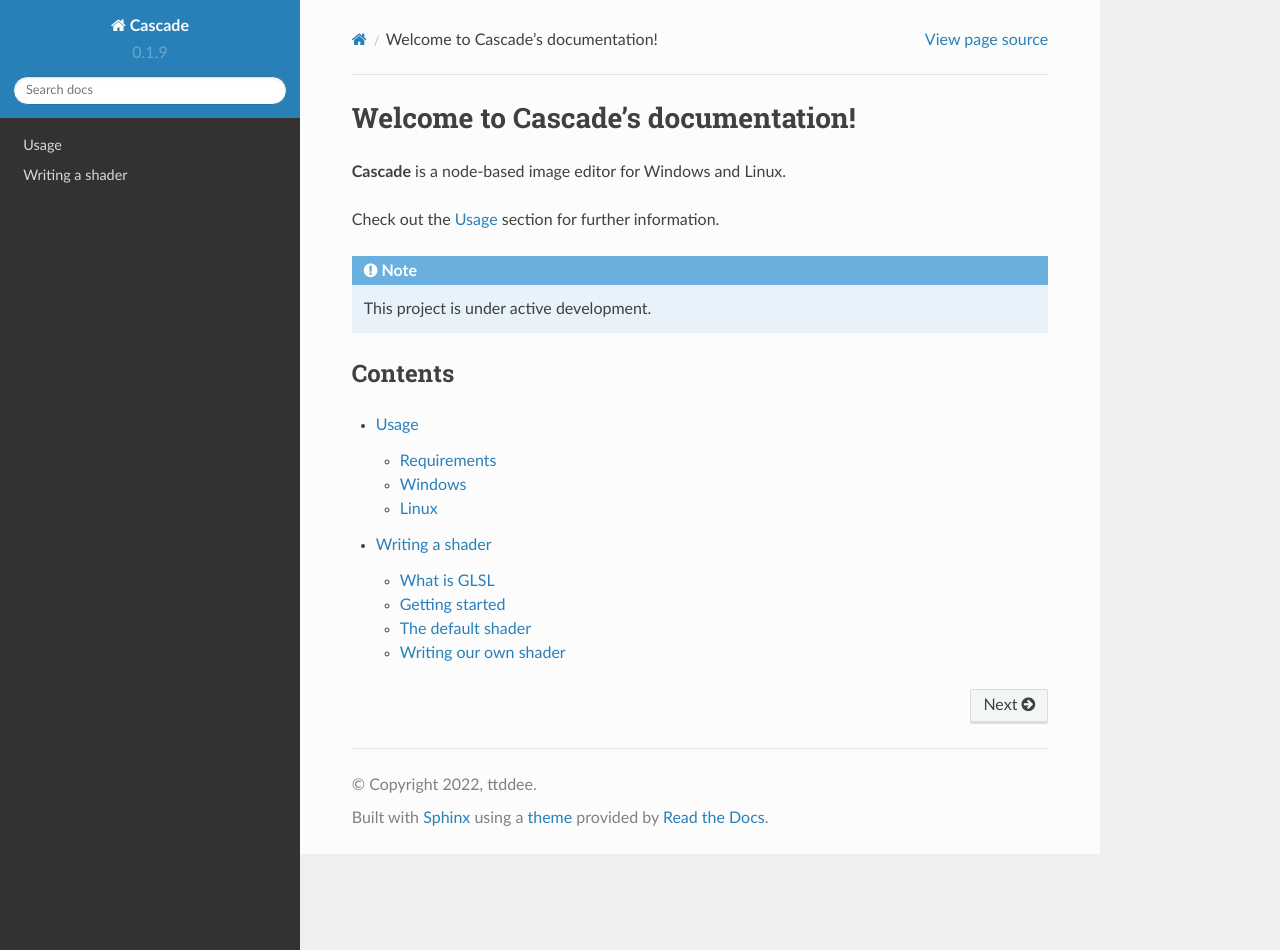
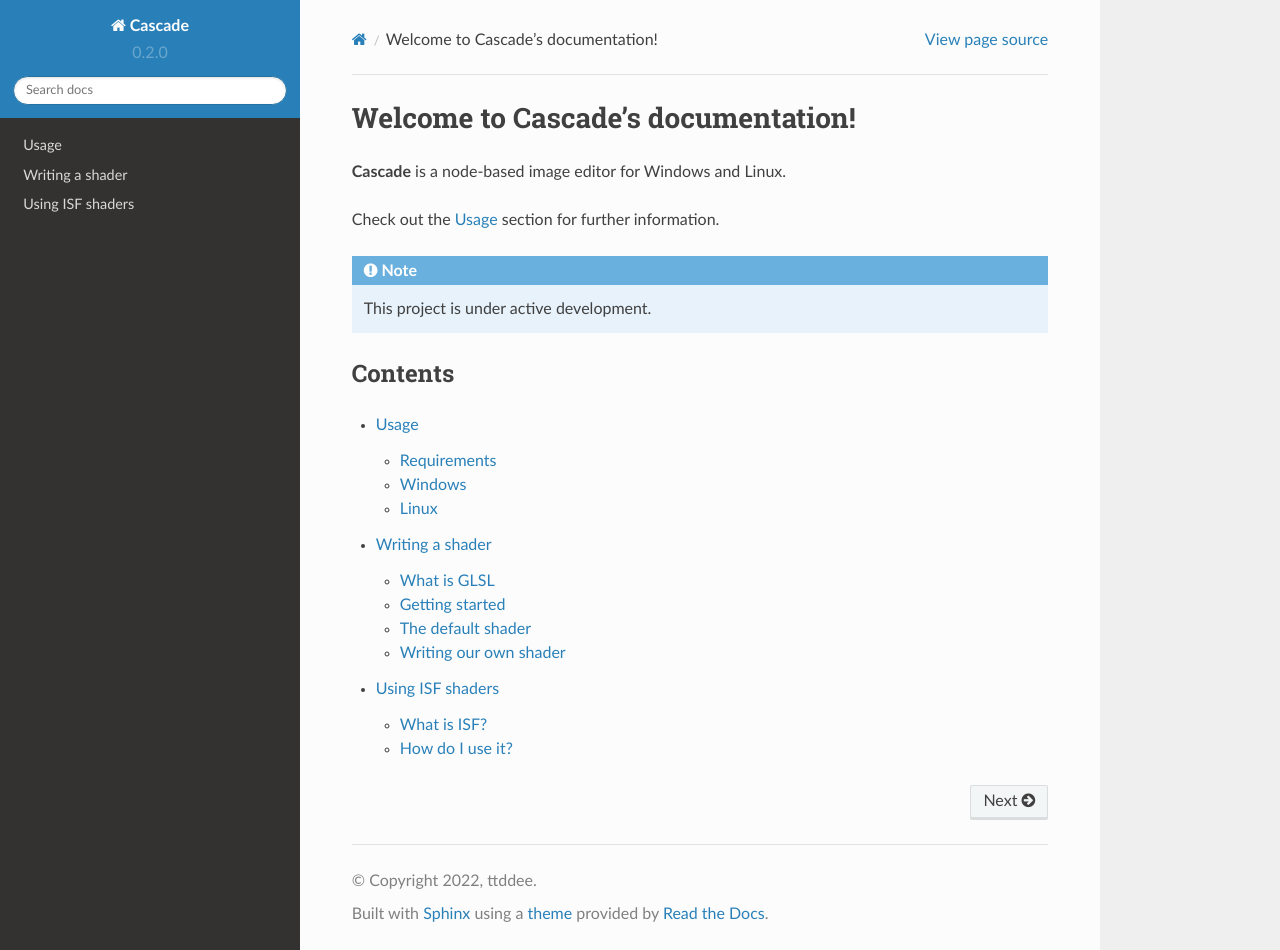
Before and after one commit to ttddee/CascadeDocs, a Sphinx documentation site: the page built from docs/source/index.rst, in a window 1280 px wide and 950 px high. Built offline with Sphinx 7.4.7 and the Read the Docs theme 2.0.0, drawn with Linux system fonts in a browser that asks for light colours; some of the changed lines change nothing that is shown.

Commit message:
Update conf.

```diff
--- a/docs/source/conf.py
+++ b/docs/source/conf.py
@@ -6,8 +6,8 @@
 copyright = '2022, ttddee'
 author = 'ttddee'
 
-release = '0.1'
-version = '0.1.9'
+release = '0.2'
+version = '0.2.0'
 
 # -- General configuration
 
--- a/docs/source/isfshaders.rst
+++ b/docs/source/isfshaders.rst
@@ -0,0 +1,30 @@
+Using ISF shaders
+=================
+
+What is ISF?
+------------
+
+From the `ISF Spec https://github.com/mrRay/ISF_Spec`_:
+
+    ISF stands for "Interactive Shader Format", and is a file format that describes a GLSL fragment shader, as well as how to execute and interact with it. The goal of this file format is to provide a simple and minimal interface for image filters and generative video sources that allows them to be interacted with and reused in a generic and modular fashion. ISF is nothing more than a [slightly modified] GLSL fragment shader with a JSON blob at the beginning that describes how to interact with the shader (how many inputs/uniform variables it has, what their names are, what kind of inputs/variables they are, that sort of thing). ISF isn't some crazy new groundbreaking technology- it's just a simple and useful combination of two things that have been around for a while to make a minimal- but highly effective- filter format.
+
+How do I use it?
+----------------
+
+On firts start Cascade creates a folder called `isf` which contains all the default shaders that are shipped with the software.
+
+To see the whole shader collection, or write your own, go to `editor.isf.video https://editor.isf.video/`_.
+
+If you see an effect that you would like to use, simply copy the code from the editor window on the left to a text file with the ending `.fs`.
+
+.. image:: https://github.com/ttddee/CascadeDocs/blob/main/docs/source/image/isfshaders01.png?raw=true
+
+Place the text file into the `isf` folder. External shaders are compiled when the application starts, so you will have to restart Cascade and the new shader should show up as a node in the menu.
+
+.. image:: https://github.com/ttddee/CascadeDocs/blob/main/docs/source/image/isfshaders02.png?raw=true
+
+.. image:: https://github.com/ttddee/CascadeDocs/blob/main/docs/source/image/isfshaders03.png?raw=true
+
+.. note::
+    As of now, the ISF specification has not been fully implemented. What's still to come, in particular, is support for multiple input images and multiple render passes.
+    If you add a shader and it does not show up, check the log file `Cascade.log` for clues.
```
